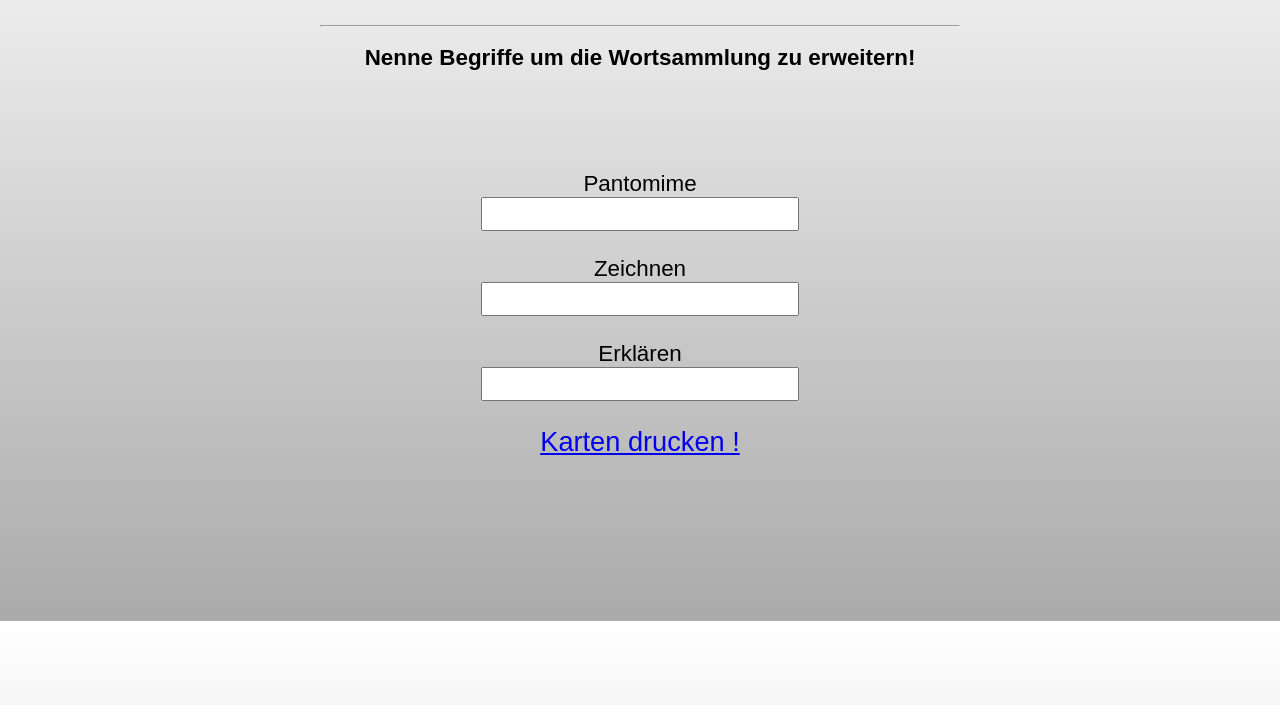
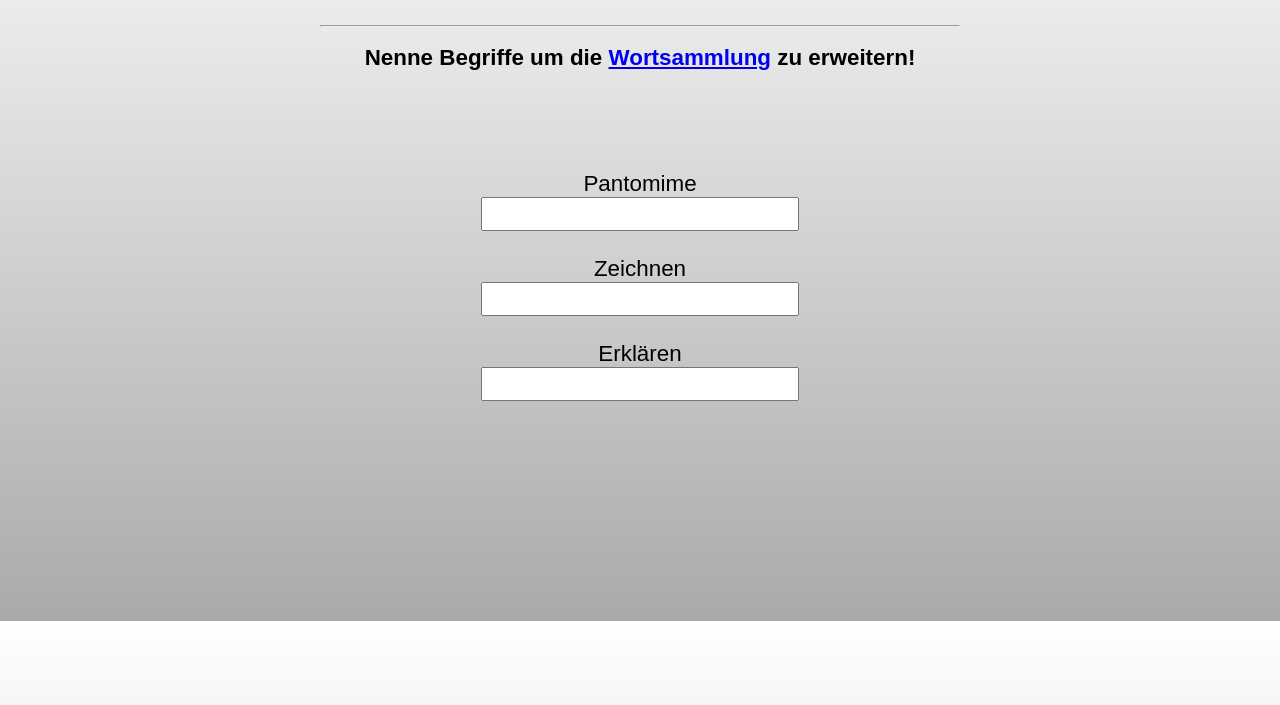
Before and after one commit to chrisprobst/ActivityWordCollector, a plain HTML site: page src/page/index.html in a window 1280 px wide. Shown: the part 179-884 px from the top of the page. Drawn offline with nearby package versions, Linux system fonts and the light colour scheme; some packages are replaced by stand-ins of ours.

Commit message:
Change link location

```diff
--- a/src/page/css/style.css
+++ b/src/page/css/style.css
@@ -41,7 +41,3 @@ input {
     font-size: 24px;
     text-align: center;
 }
-
-a {
-    font-size: 170%;
-}
--- a/src/page/views/Home.html
+++ b/src/page/views/Home.html
@@ -2,7 +2,7 @@
 
     <h1>Activity Wortsammlung</h1>
     <hr/>
-    <h2 ng-click="uploadWord()">Nenne Begriffe um die Wortsammlung zu erweitern!</h2>
+    <h2 ng-click="uploadWord()">Nenne Begriffe um die  <a href="/print">Wortsammlung</a> zu erweitern!</h2>
 
     <form ng-submit="uploadWord()">
         <label for="show">Pantomime</label>
@@ -18,6 +18,4 @@
         <label for="explain">Erklären</label>
         <input id="explain" ng-model="words.explain" type="text" />
     </form>
-
-    <a href="/print">Karten drucken !</a>
 </div>
```
